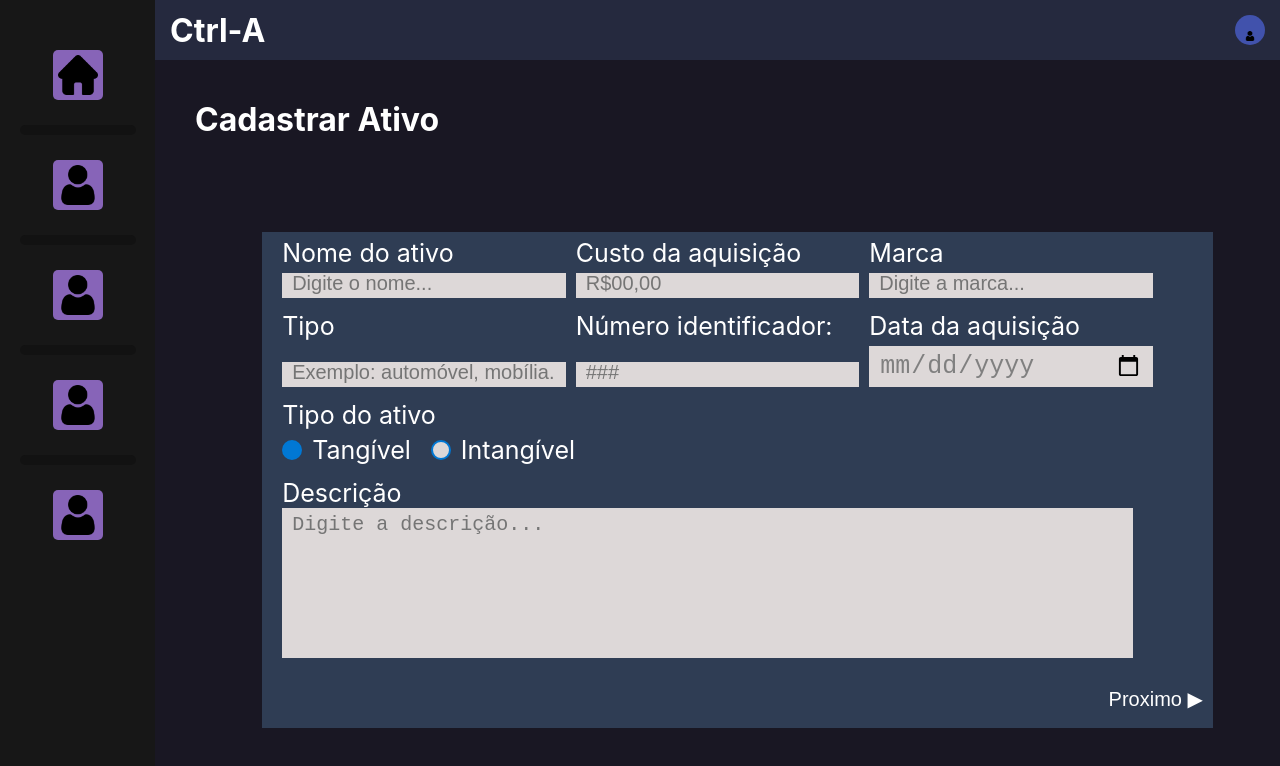
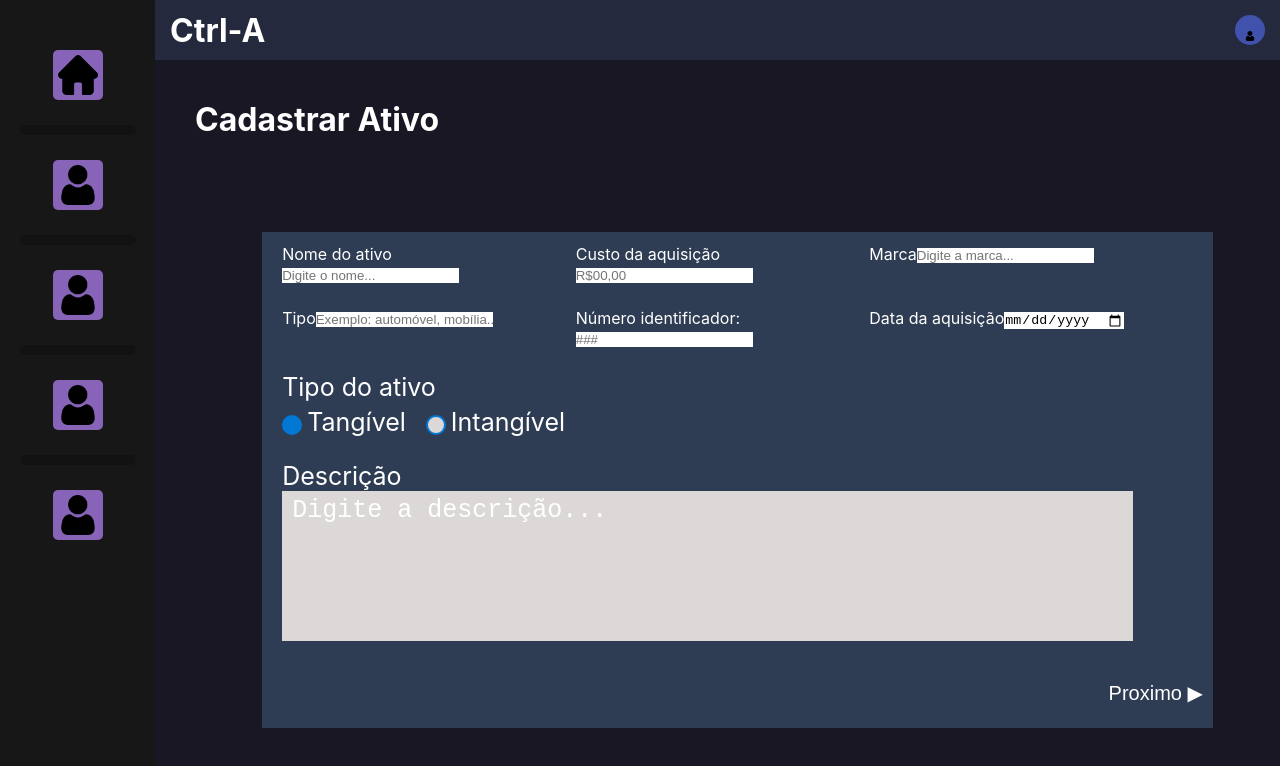
Before and after one commit to equipe-javali/API_3_FRONT, a React (Create React App) app in the folder ctrl-a/: page /CadastroAtivos in a window 1280 px wide. Shown: the top 766 px of the page. Built offline with nearby package versions, Linux system fonts and the light colour scheme.

Commit message:
GERAL - coloquei todas os valores px em variaveis, arrumei cores dos campos

```diff
--- a/ctrl-a/src/components/css/CampoAtivo.css
+++ b/ctrl-a/src/components/css/CampoAtivo.css
@@ -1,4 +1,3 @@
-
 :root {
     --minWidthDivCampoAtivo: 250px;
     --maxWidthDivCampoAtivo: 300px;
@@ -8,56 +7,60 @@
     --paddingInputHorizontalCampoAtivo: 5px;
 
     /* Radiobutton */
+    --borderRadioButton: 2px;
+    --marginTopRadioButton: 8px;
     ---widthRadiobutton: 20px;
+    --gapDivRadioButton: 20px;
+    --marginLeftSpanRadioButton: calc(var(---widthRadiobutton) + 5px);
+
+    /* Campos */
+    --fontSizeCampoAtivo: 25px;
+    --fontSizeInputCampoAtivo: 25px;
+    --gapDivInput: 5px;
 }
+
 /*
 =================
 = CAMPOS GERAIS =
 =================
 */
-
-.DivCampoAtivo,
+.divCampoAtivo,
 .divInputRadioFormsAtivo,
-.DivCampoAtivo input[type="date"],
 .descricaoFormsAtivo {
-    font-size: 25px;
+    font-size: var(--fontSizeCampoAtivo)
 }
 
-.DivCampoAtivo input[type="date"],
-.DivCampoAtivo input[type="number"],
-.DivCampoAtivo input[type="url"],
-.DivCampoAtivo input[type="datetime-local"]{
-    color: gray;
+.divCampoAtivo > input,
+.divCampoAtivo > input::placeholder,
+.descricaoFormsAtivo > textarea,
+.descricaoFormsAtivo > textarea::placeholder {
+    color: var(--cor10);
+    font-size: var(--fontSizeInputCampoAtivo);
 }
 
-.DivCampoAtivo *::placeholder,
-.descricaoFormsAtivo *::placeholder {
-    font-size: 20px;
-}
-
-.DivCampoAtivo,
+.divCampoAtivo,
 .divInputRadioFormsAtivo {
     display: flex;
     flex-direction: column;
-    gap: 5px;
+    gap: var(--gapDivInput);
     min-width: var(--minWidthDivCampoAtivo);
     max-width: var(--maxWidthDivCampoAtivo);
 }
 
-.DivCampoAtivo {
+.divCampoAtivo {
     display: flex;
     flex-direction: column;
-    gap: 5px;
+    gap: var(--gapDivInput);
     justify-content: space-between;
     min-width: var(--minWidthDivCampoAtivo);
     width: 100%;
 }
 
-
-.DivCampoAtivo>input {
+.divCampoAtivo>input {
     min-height: var(--minHeightInputCampoAtivo);
     padding: var(--paddingInputHorizontalCampoAtivo) var(--paddingInputVerticalCampoAtivo);
 }
+
 
 /*
 ====================
@@ -65,18 +68,19 @@
 ====================
 */
 .divInputRadioFormsAtivo {
-    width: calc(100% - 5px);
-    max-width: calc(300px);
+    width: 100%;
     display: flex;
 }
 
 .divInputRadioFormsAtivo>div {
     display: flex;
-    gap: 20px;
+    gap: var(--gapDivRadioButton);
 }
 
+
+
 .inputRadioFormsAtivo>span {
-    margin-left: 30px;
+    margin-left: var(--marginLeftSpanRadioButton)
 }
 
 .inputRadioFormsAtivo>input {
@@ -87,10 +91,10 @@
     position: absolute;
     cursor: pointer;
     background-color: var(--branco1);
-    margin-top: 5px;
+    margin-top: var(--marginTopRadioButton);
     width: var(---widthRadiobutton);
     height: var(---widthRadiobutton);
-    border: 2px solid var(--cor2);
+    border: var(--borderRadioButton) solid var(--cor2);
     border-radius: 100%;
 }
 
@@ -114,7 +118,7 @@
 = CORES =
 =========
 */
-.DivCampoAtivo>input,
+.divCampoAtivo>input,
 .descricaoFormsAtivo>textarea {
     background-color: var(--branco1);
 }
```
